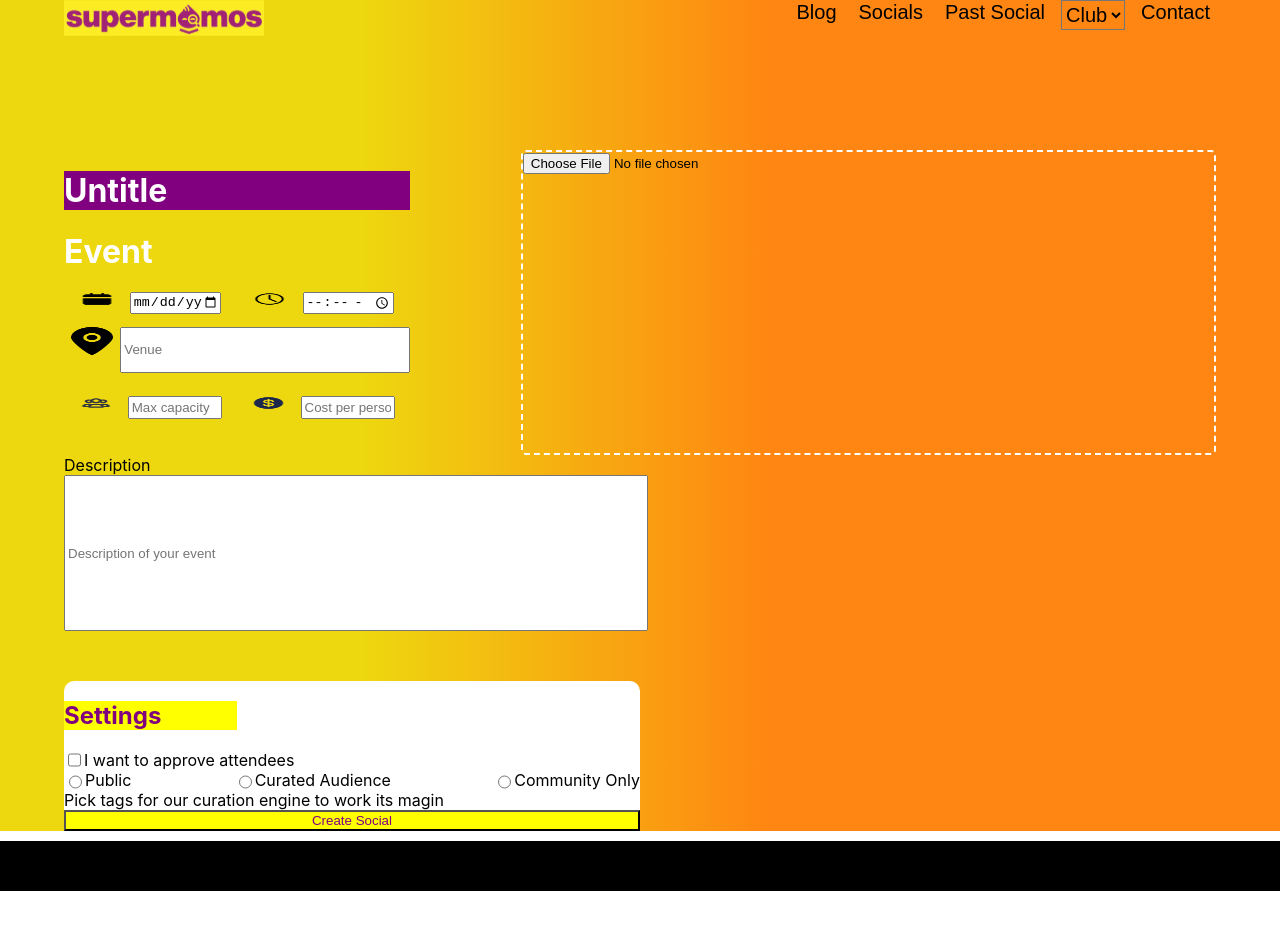
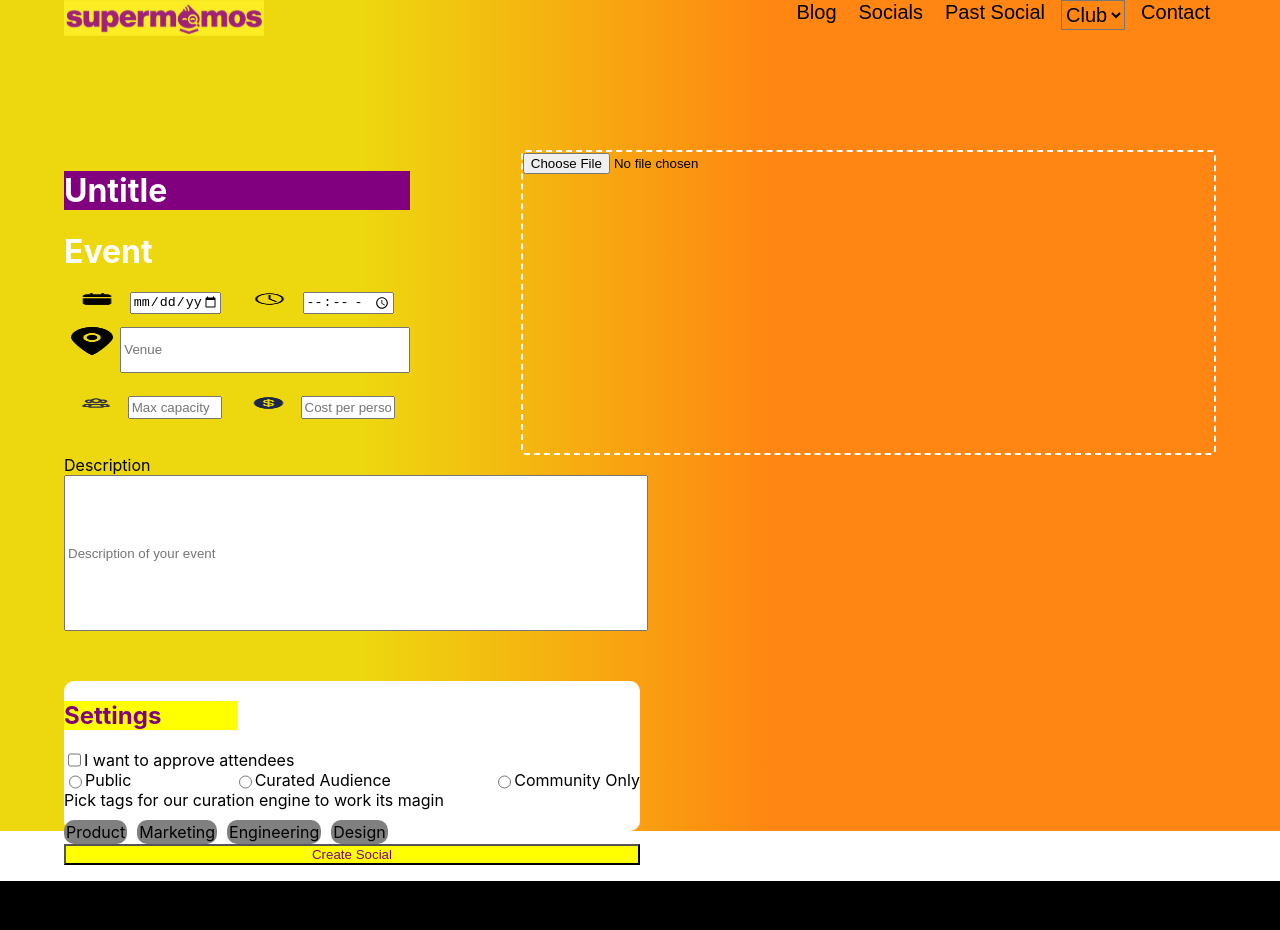
Before and after one commit to vwaizer/mindxCourseLv2, a React (Create React App) app: page / in a window 1280 px wide. Before the commit the page ends 891 px from the top, so only its background shows below. Built offline with nearby package versions, Linux system fonts and the light colour scheme.

Commit message:
complete homework 11

```diff
--- /dev/null
+++ b/src/component/ButtonRender.jsx
@@ -0,0 +1,49 @@
+import React, { createContext, useState } from 'react'
+import styled from 'styled-components';
+import DisplayButton from './DisplayButton';
+const ButtonItem=styled.div`
+    border-radius:10px;
+    background-color:gray;
+    color:black;
+    padding:2px;
+`;
+const DisplayContainer=styled.div`
+    display:flex;
+    flex-direction:row;
+    gap:10px;
+    margin-top:10px;
+`;
+export const DisplayContext=createContext();
+const ButtonRender = () => {
+    const [displayList,setDisplayList]=useState([]);
+
+
+    const productOnClick=()=>{
+        setDisplayList([...displayList,1]);
+    }
+    const marketingOnClick=()=>{
+        setDisplayList([...displayList,2]);
+    }
+    const engineerOnClick=()=>{
+        setDisplayList([...displayList,3]);
+    }
+    const designOnClick=()=>{
+        setDisplayList([...displayList,4]);
+    }
+    return (
+        <>
+            {displayList.length === 0 ? <div></div>:<DisplayButton dataBase={displayList}/>
+            }
+
+            <DisplayContainer>
+            <ButtonItem onClick={productOnClick}>Product</ButtonItem>
+            <ButtonItem onClick={marketingOnClick}>Marketing</ButtonItem>
+            <ButtonItem onClick={engineerOnClick}>Engineering</ButtonItem>
+            <ButtonItem onClick={designOnClick}>Design</ButtonItem>
+            </DisplayContainer>
+
+        </>
+    )
+}
+
+export default ButtonRender
--- a/src/component/Content.jsx
+++ b/src/component/Content.jsx
@@ -4,6 +4,7 @@ import HeaderItemCreate from './HeaderItemCreate';
 import FormRender from './FormRender';
 import logoPic from '../img/header-logo.a4cff821.svg'
 import RadioItem from './RadioItem';
+import ButtonRender from './ButtonRender';
 
 const Block = styled.div`
     width:100%;
@@ -56,7 +57,7 @@ const FlexEnd = styled.div`
     flex-direction:column;
     height:50px;
     position:relative;
-    bottom:-10px;
+    bottom:-50px;
     background-color:black;
 
 `;
@@ -206,6 +207,7 @@ const Content = () => {
                                 <RadioItem content="Community Only" />
                             </ContentContainer>
                             <div>Pick tags for our curation engine to work its magin</div>
+                            <ButtonRender/>
                             <button style={{ backgroundColor: "yellow", color: colorButton}} onMouseEnter={colorChangeEnter} onMouseLeave={colorChangeLeave} onClick={()=>setPageChange(true)}>Create Social</button>
                         </ContentItem></>}
                     </ContentBlock>
--- /dev/null
+++ b/src/component/DisplayButton.jsx
@@ -0,0 +1,71 @@
+import React from 'react'
+import styled from 'styled-components'
+
+const DisplayArea=styled.div`
+    display:flex;
+    flex-direction:row;
+`;
+const DisplayItem=styled.div`
+    background-color:gray;
+    border-radius:5px;
+    color:black;
+    display:flex;
+    flex-direction:row;
+    justify-content:space-between;
+`;
+const DisplayButton = (props) => {
+    let data=props.dataBase;
+    const deleteItem=(index)=>{
+        console.log("da bam");
+    }
+    console.log(data);
+    let arrList=[];
+    for(let index=0;index<data.length;index++){
+        (data[index]===1)?
+           arrList.push( <>
+            <DisplayItem>
+                <div>Product</div>
+                <button onClick={(index)=>deleteItem(index)} style={{backgroundColor:"transparent",border:"0"}}>x</button>
+            </DisplayItem>
+
+            </>)
+        :
+         (data[index] ===2)?
+           arrList.push(<>
+            <DisplayItem>
+                <div>Marketing</div>
+                <button onClick={(index)=>deleteItem(index)} style={{backgroundColor:"transparent",border:"0"}}>x</button>
+            </DisplayItem>
+
+            </>)
+        :
+        (data[index] === 3)?
+            arrList.push(<>
+            <DisplayItem>
+                <div>Engineering</div>
+                <button onClick={(index)=>deleteItem(index)} style={{backgroundColor:"transparent",border:"0"}}>x</button>
+            </DisplayItem>
+
+            </>)
+        :
+        (data[index] === 4)?
+           arrList.push( <>
+            <DisplayItem>
+                <div>Design</div>
+                <button onClick={(index)=>deleteItem(index)} style={{backgroundColor:"transparent",border:"0"}}>x</button>
+            </DisplayItem>
+
+            </>)
+        :<></>
+
+    };
+  return (
+    <DisplayArea>
+        {arrList}
+
+
+    </DisplayArea>
+  )
+}
+
+export default DisplayButton
```
